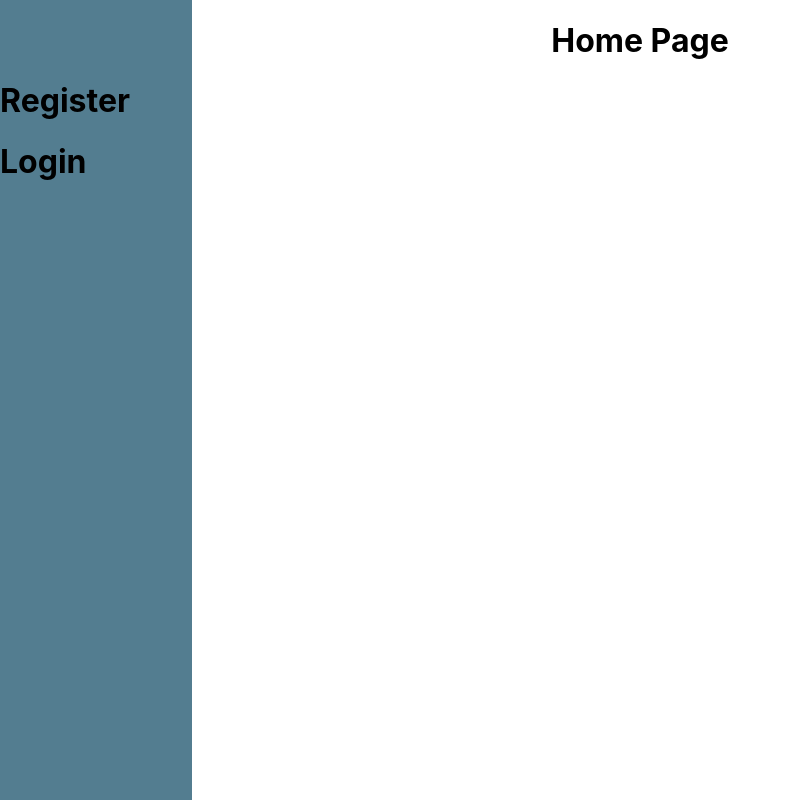
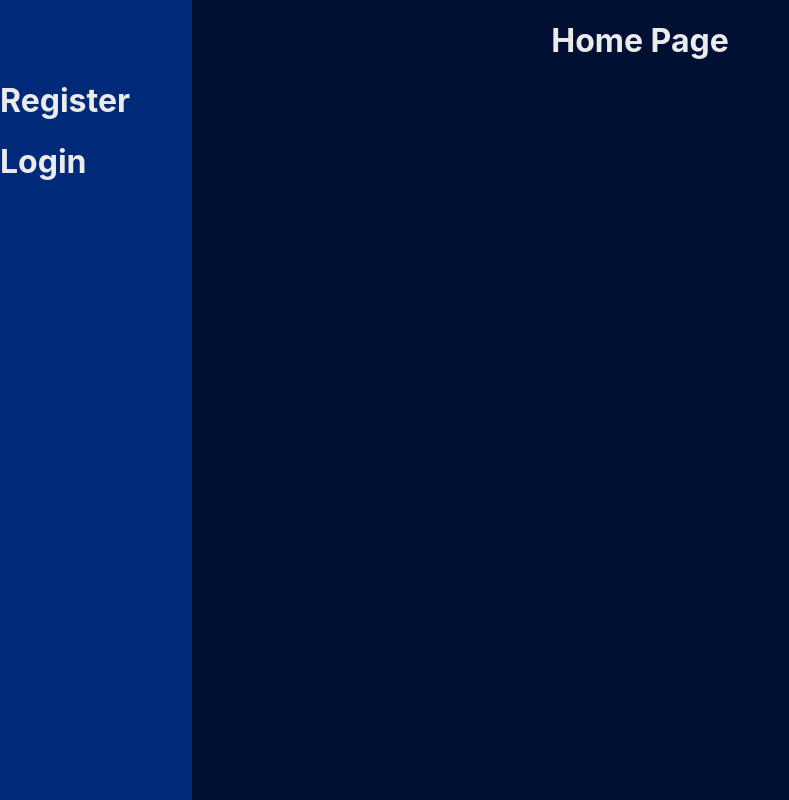
Before and after one commit to BaseBenjamin13/dashboard_client, a React (Create React App) app: page / in a window 1280 px wide. Shown: the whole page, without its empty margins (0-789 px from the left). Built offline with nearby package versions, Linux system fonts and the light colour scheme.

Commit message:
adding color palette

```diff
--- a/src/index.css
+++ b/src/index.css
@@ -5,9 +5,21 @@ body {
     sans-serif;
   -webkit-font-smoothing: antialiased;
   -moz-osx-font-smoothing: grayscale;
+  background-color: var(--myDarkBlue);
+  color: var(--myWhite);
 }
 
 code {
   font-family: source-code-pro, Menlo, Monaco, Consolas, 'Courier New',
     monospace;
 }
+
+:root {
+    --myBlue: rgba(1, 41, 121);
+    --myDarkBlue: rgba(0, 16, 51);
+    --myGreen: rgba(56, 161, 105);
+    --myRed: rgba(171, 0, 0);
+    --myWhite: rgba(235, 235, 235);
+    --myPurple: rgba(77, 25, 77);
+    --myDarkPurple: rgba(49, 34, 68);
+}
--- a/src/styles/NavBar.css
+++ b/src/styles/NavBar.css
@@ -5,6 +5,6 @@
     z-index: 1;
     top: 0;
     left: 0;
-    background-color: #537d90;
+    background-color: var(--myBlue);
     padding-top: 60px;
 }
```
Also changed, not shown: src/App.css (line endings or trailing spaces).
